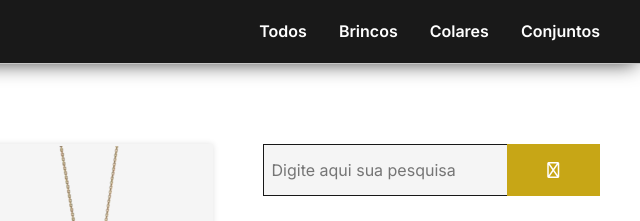
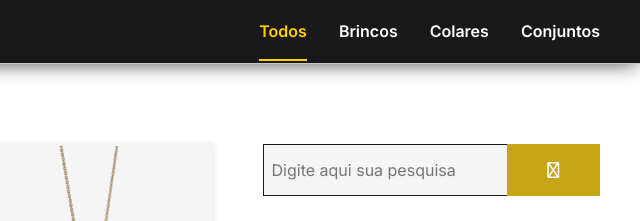
Before and after one commit to Kenzie-Academy-Brasil-Developers/m1-entrega-capstone-ecommerce-vivyribeiro, a plain HTML site: page index.html in a window 1280 px wide. Shown: the top 221 px of the page, 640-1280 px from the left. Drawn offline with Linux system fonts and the light colour scheme.

Commit message:
Review Capstone 2

```diff
--- a/index.html
+++ b/index.html
@@ -26,7 +26,7 @@
 					<img class="logo__img" src="./img/logo.png" alt="Logo Bijoux" />
 				</a>
 				<ul class="header__nav--menu">
-					<li><a class="menu__link" href="#products">Todos</a></li>
+					<li><a class="menu__link active" href="#products">Todos</a></li>
 					<li><a class="menu__link" href="#earrings">Brincos</a></li>
 					<li><a class="menu__link" href="#necklaces">Colares</a></li>
 					<li><a class="menu__link" href="#sets">Conjuntos</a></li>
```
